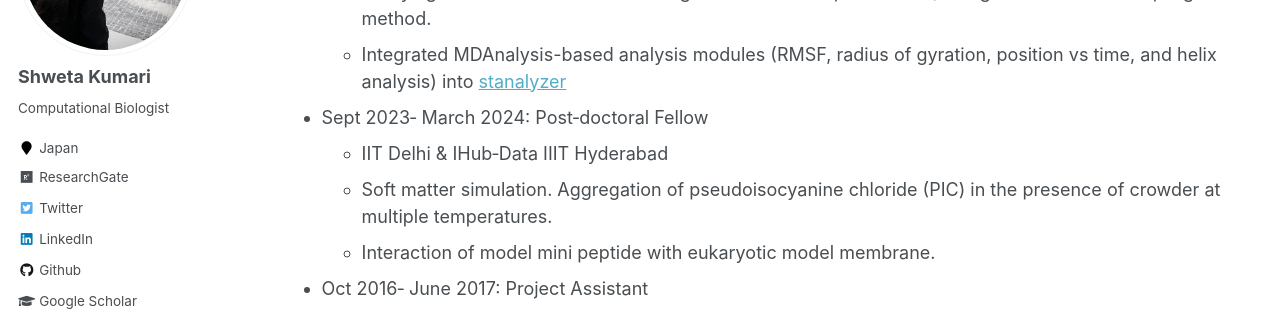
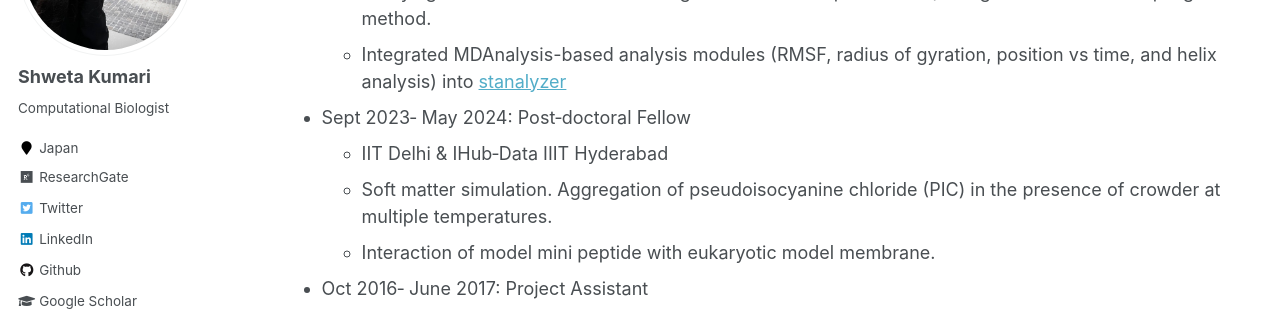
Before and after one commit to shweta-Moni/shweta-Moni.github.io, a Jekyll site: the page built from _pages/cv.md, in a window 1280 px wide and 900 px high, scrolled down 493 px. Shown: the part 153-464 px from the top of the window. Built offline with Jekyll 4.4.1, drawn with Linux system fonts in a browser that asks for light colours; some web fonts are replaced.

Commit message:
Update cv.md

```diff
--- a/_pages/cv.md
+++ b/_pages/cv.md
@@ -28,7 +28,7 @@ Work experience
    * Studying the state transition of the Organic Cation Receptor1 (OCT1) using the enhanced sampling method.
    * Integrated MDAnalysis-based analysis modules (RMSF, radius of gyration, position vs time, and helix analysis) into [stanalyzer](https://github.com/nk53/stanalyzer){:target="_blank"}
 
-* Sept 2023‑ March 2024: Post‑doctoral Fellow
+* Sept 2023‑ May 2024: Post‑doctoral Fellow
   *  IIT Delhi & IHub‑Data IIIT Hyderabad
   * Soft matter simulation. Aggregation of pseudoisocyanine chloride (PIC) in the presence of crowder at multiple temperatures.
   * Interaction of model mini peptide with eukaryotic model membrane.
```
